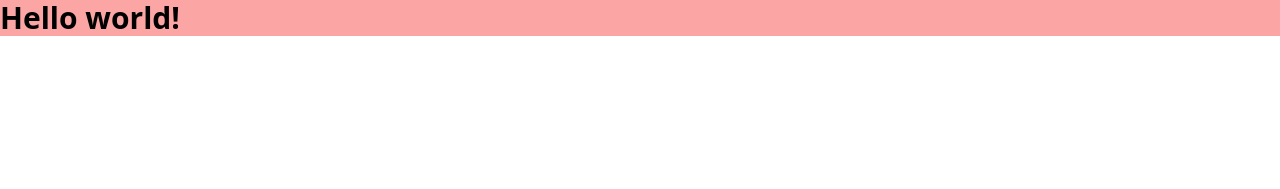
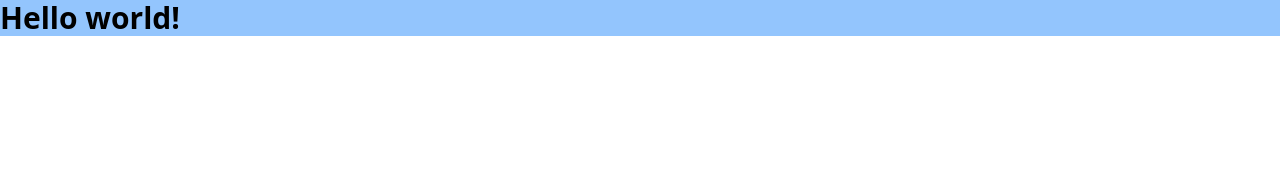
Before and after one commit to ankittyagi206/PWA, a website: page dist/index.html in a window 1280 px wide. Drawn offline with nearby package versions, Linux system fonts and the light colour scheme.

Commit message:
added: tailwind css

```diff
--- a/dist/index.html
+++ b/dist/index.html
@@ -11,7 +11,7 @@
     <link rel="manifest" href="manifest.json" />
   </head>
   <body>
-    <h1 class="text-3xl font-bold bg-red-300">Hello world!</h1>
+    <h1 class="text-3xl font-bold bg-blue-300">Hello world!</h1>
     <video autoplay></video>
     <script src="https://webrtc.github.io/adapter/adapter-latest.js"></script>
     <script src="src/index.js"></script>
```
